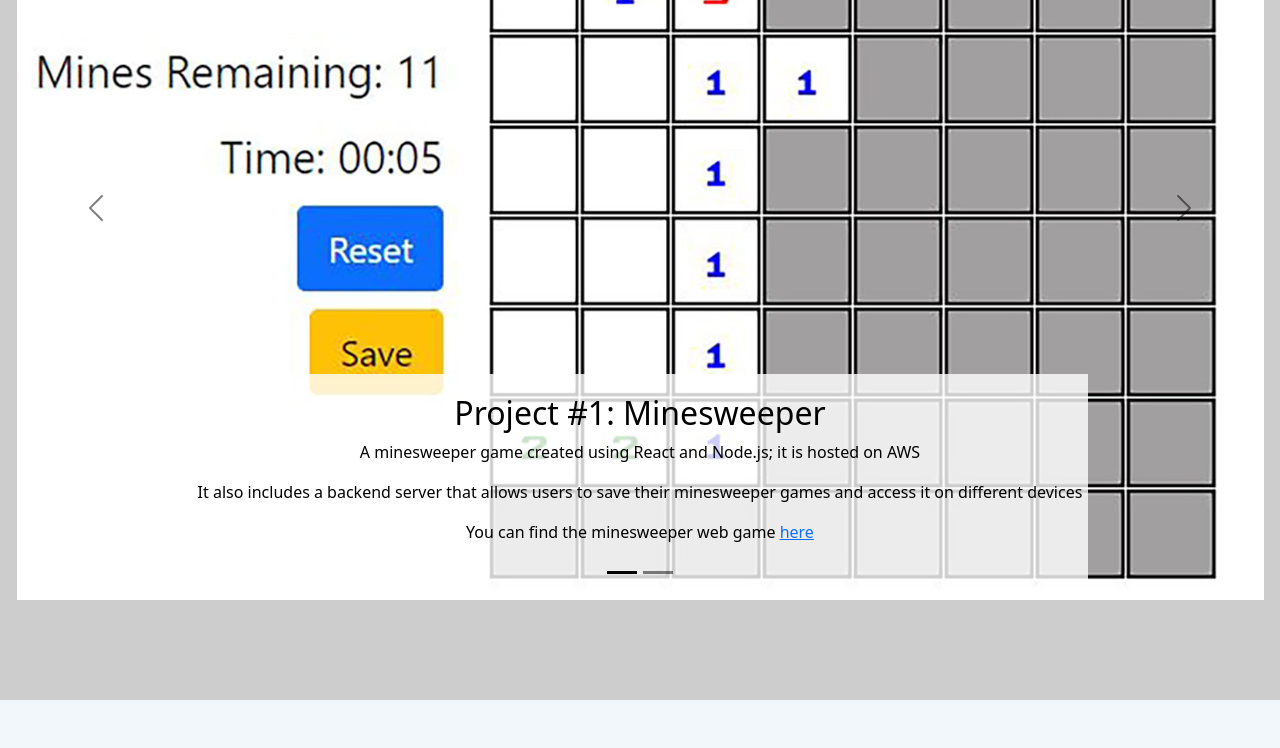
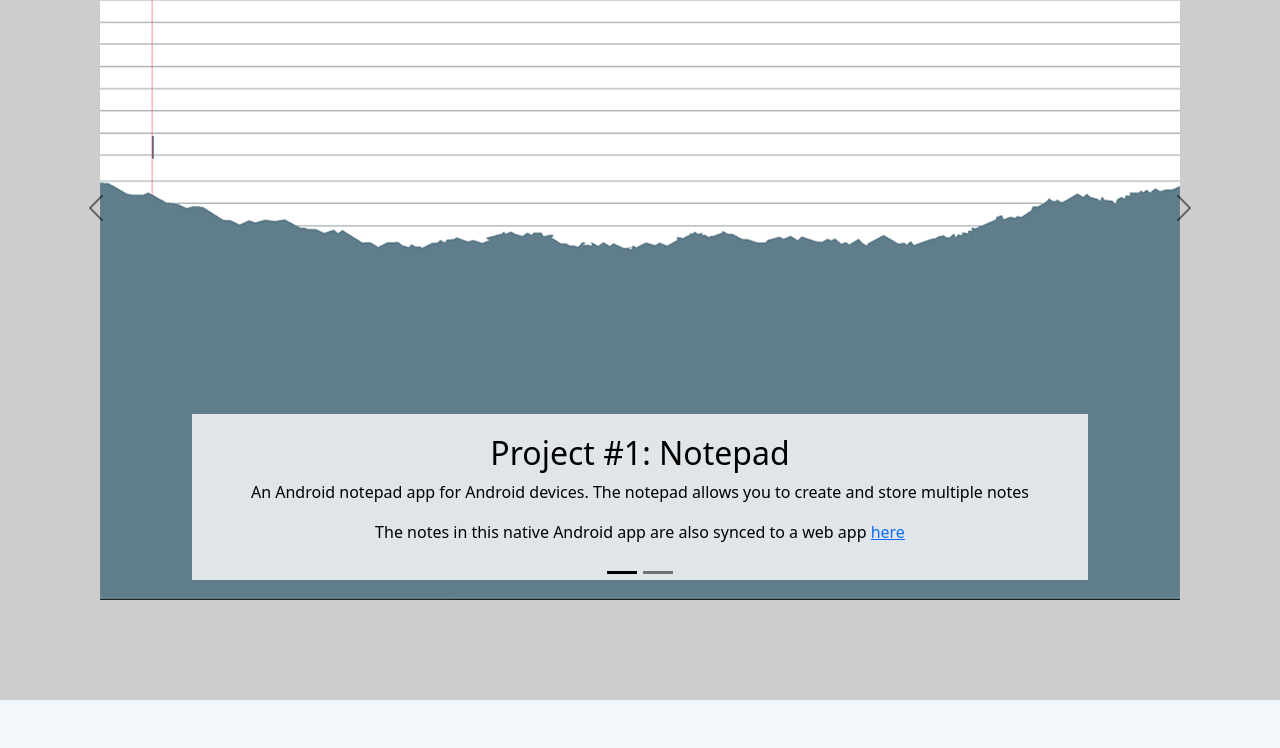
Before and after one commit to KevinDang12/kevin-website, a React (Create React App) app: page / in a window 1280 px wide. Shown: the part 4661-5409 px from the top of the page. Built offline with nearby package versions, Linux system fonts and the light colour scheme.

Commit message:
Updated project descriptions

```diff
--- a/src/components/Projects.js
+++ b/src/components/Projects.js
@@ -53,6 +53,18 @@
         <h1 style={{paddingBottom: '20px'}}>{projectsText.TITLE}</h1>
 
         <Carousel variant="dark" height={700} style={{width: '100%'}}>
+
+          <Carousel.Item interval={8000}>
+            <img src={notepad} style={{maxWidth: '100%'}} alt={''}/>
+            <Carousel.Caption style={styles.carouselCaptionStyle}>
+              <h2 data-testid={'notepad'}>{projectsText.PROJECT_TWO}</h2>
+              <MediaQuery minWidth={769}>
+                <p>{projectsText.DESCRIPTION_TWO[0]}</p>
+                <p>{projectsText.DESCRIPTION_TWO[1]}<a href={projectsText.NOTEPAD_LINK}>here</a></p>
+              </MediaQuery>
+            </Carousel.Caption>
+          </Carousel.Item>
+
           <Carousel.Item interval={8000}>
             <img src={minesweeper} style={{maxWidth: '100%'}} alt={''}/>
             <Carousel.Caption style={styles.carouselCaptionStyle}>
@@ -74,17 +86,6 @@
             </Carousel.Caption>
           </Carousel.Item>
 
-          <Carousel.Item interval={8000}>
-            <img src={notepad} style={{maxWidth: '100%'}} alt={''}/>
-            <Carousel.Caption style={styles.carouselCaptionStyle}>
-              <h2 data-testid={'notepad'}>{projectsText.PROJECT_TWO}</h2>
-              <MediaQuery minWidth={769}>
-                {projectsText.DESCRIPTION_TWO.map((item, index) => (
-                  <p key={index}>{item}</p>
-                ))}
-              </MediaQuery>
-            </Carousel.Caption>
-          </Carousel.Item>
         </Carousel>
       </div>
     </div>
--- a/src/components/text/projectsText.js
+++ b/src/components/text/projectsText.js
@@ -1,5 +1,5 @@
 export const TITLE = 'Projects';
-export const PROJECT_ONE = 'Project #1: Minesweeper';
+export const PROJECT_ONE = 'Project #2: Minesweeper';
 export const DESCRIPTION_ONE = [
   `A minesweeper game created using React and Node.js; it is hosted on AWS`,
   `It also includes a backend server that allows users to save their
@@ -8,10 +8,11 @@
 export const LOCATE_MINESWEEPER = 'You can find the minesweeper web game ';
 export const LINK = 'http://www.kevindang12.com/minesweeper';
 export const HERE = 'here';
-export const PROJECT_TWO = 'Project #2: Notepad';
+export const PROJECT_TWO = 'Project #1: Notepad';
+export const NOTEPAD_LINK = "https://notepad.kevindang12.com/signin"
 export const DESCRIPTION_TWO = [
   `An Android notepad app for Android devices. The
   notepad allows you to create and store multiple notes`,
-  `Each note is encrypted with a password, a password is required
-  to decrypt each note`,
+  `The notes in this native Android app are also synced to a
+  web app `
 ];
```
